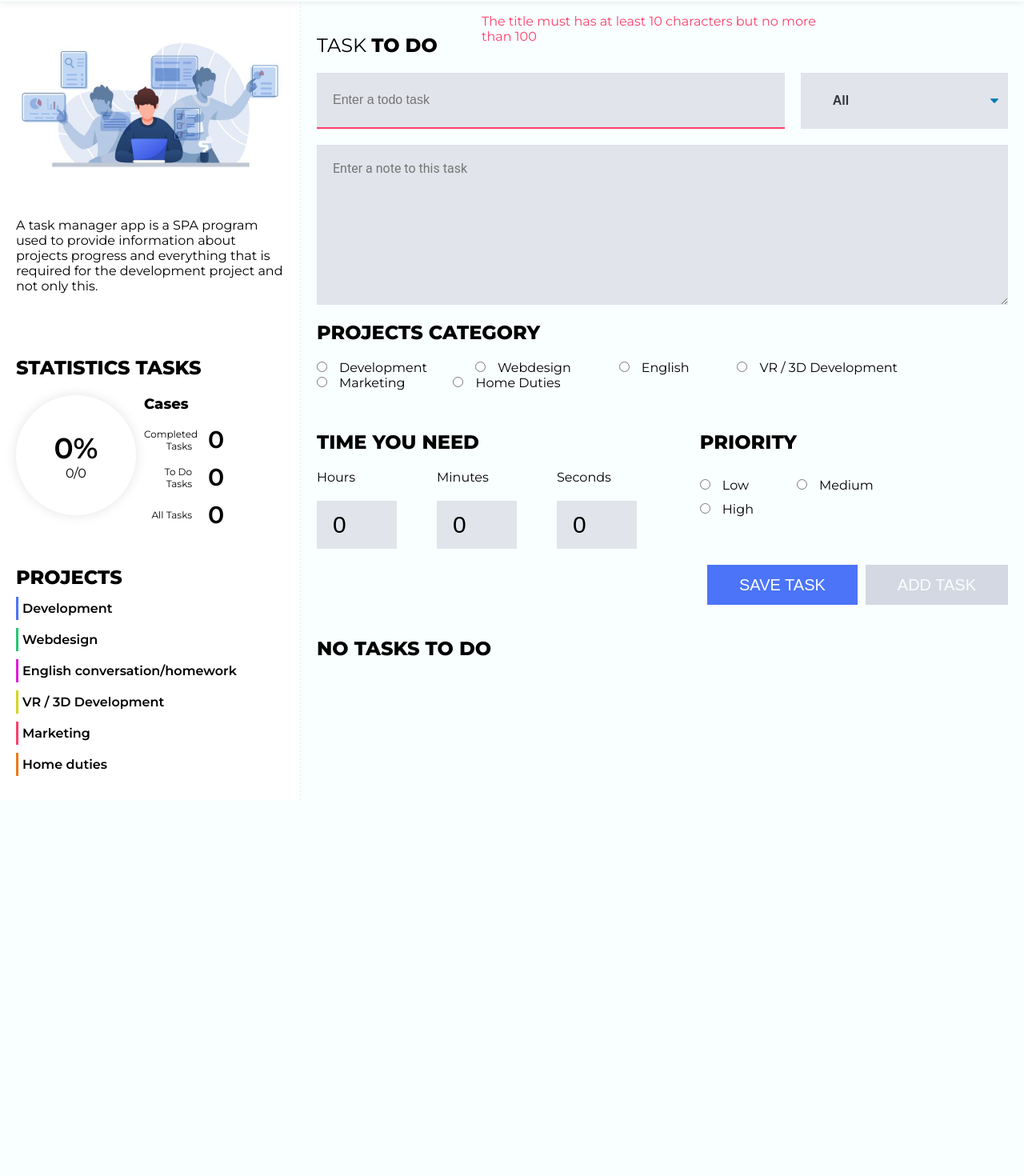
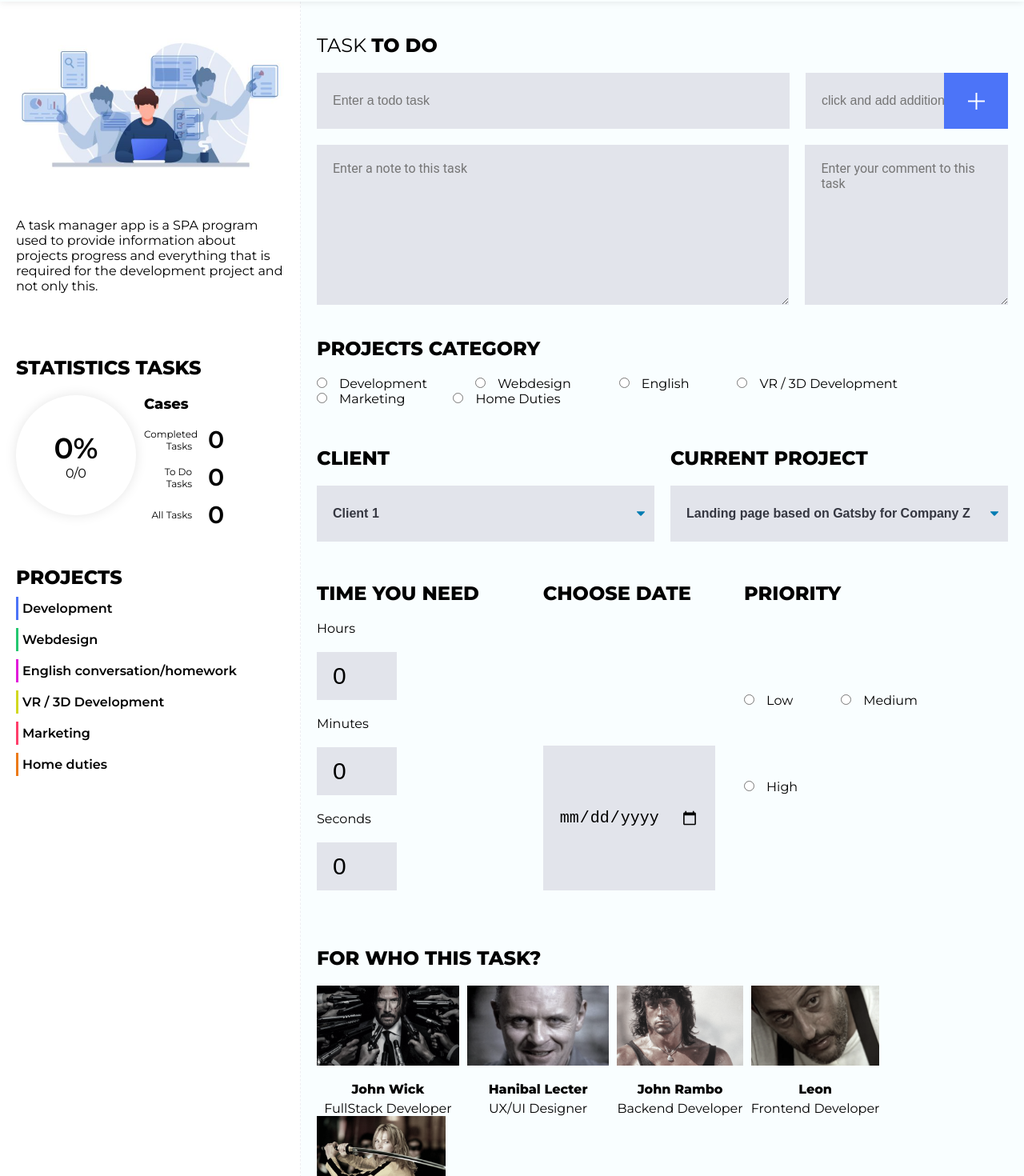
Before and after one commit to KrzysztofGrudzien/React-To-Do-App, a React (Create React App) app: page / in a window 1280 px wide. Shown: the part 68-1538 px from the top of the page at 80% size. Before the commit the page ends 1068 px from the top, so only its background shows below. Built offline with nearby package versions, Linux system fonts and the light colour scheme.

Commit message:
add new html structure to the form and style it

```diff
--- a/src/components/Form/Form.js
+++ b/src/components/Form/Form.js
@@ -1,7 +1,12 @@
-import React from "react";
+import React, { useState } from "react";
 import "./Form.scss";
 import { v4 as uuidv4 } from "uuid";
 import PropTypes from "prop-types";
+import FullStackImg from "../../assets/images/johnny-wick.jpg";
+import FrontendOneImg from "../../assets/images/leon.jpg";
+import BackendImg from "../../assets/images/rambo.png";
+import FrontendTwoImg from "../../assets/images/kill-bill.jpg";
+import DesignerImg from "../../assets/images/hannibal.jpg";
 
 const Form = ({
   setInputValue,
@@ -79,11 +84,18 @@ const Form = ({
     setSeconds(parseInt(e.target.value === "" ? 0 : e.target.value));
   };
 
+  const handleOnChangeDate = e => {
+    console.log(e.target.value);
+  };
+
+  const [startDate, setStartDate] = useState(new Date());
+
   return (
     <form className="todo-form">
       <h2 className="todo-form-title">
         TASK <b>TO DO</b>
       </h2>
+      {/*
       <p
         className={`todo-info-validation  ${
           inputValue.length < 10 || inputValue.length > 100 ? "" : "done"
@@ -91,17 +103,25 @@ const Form = ({
       >
         The title must has at least 10 characters but no more than 100
       </p>
+      */}
       <div className="todo-form-wrapper">
         <input
           type="text"
-          className={`todo-input ${
-            inputValue.length < 10 || inputValue.length > 100 ? "invalid" : ""
-          }`}
+          className={`todo-input ${inputValue.length > 100 ? "invalid" : ""}`}
           onChange={handleOnChangeInputValue}
           value={inputValue}
           placeholder="Enter a todo task"
         />
-        <select
+        <div className="todo-additional-task">
+          <input
+            className="todo-input-additional-task"
+            type="text"
+            placeholder="click and add additional tasks"
+            disabled
+          />
+          <button className="todo-additional-task-add" />
+        </div>
+        {/* <select
           className="todo-select"
           onChange={handleOnChangeSelectCategoryType}
         >
@@ -113,7 +133,9 @@ const Form = ({
           <option value="marketing">Marketing</option>
           <option value="home">Home Duties</option>
         </select>
+        */}
       </div>
+      <div className="todo-textarea-wrapper">
         <textarea
           type="text"
           className="todo-textarea"
@@ -121,7 +143,12 @@ const Form = ({
           value={textareaValue}
           placeholder="Enter a note to this task"
         />
-
+        <textarea
+          type="text"
+          className="todo-textarea-comment"
+          placeholder="Enter your comment to this task"
+        />
+      </div>
       <div className="todo-categories">
         <h2 className="todo-categories-title">PROJECTS CATEGORY</h2>
         <div className="todo-category">
@@ -203,6 +230,32 @@ const Form = ({
           </label>
         </div>
       </div>
+      <div className="todo-additional-wrapper">
+        <div className="todo-additional">
+          <h2 className="todo-additional-title">CLIENT</h2>
+          <select className="todo-select todo-select-additional">
+            <option value="">Client 1</option>
+            <option value="">Client 2</option>
+            <option value="">Client 3</option>
+            <option value="">Client 4</option>
+            <option value="">Client 5</option>
+            <option value="">Client 6</option>
+          </select>
+        </div>
+        <div className="todo-additional">
+          <h2 className="todo-additional-title">CURRENT PROJECT</h2>
+          <select className="todo-select todo-select-additional">
+            <option value="">Landing page based on Gatsby for Company Z</option>
+            <option value="">
+              Mortgae calulator based on Node.js and MongoDB
+            </option>
+            <option value="">Branding Campange for Company Y</option>
+            <option value="">SPA - for my company</option>
+            <option value="">Graphic layout for Company X</option>
+            <option value="">Experimental Three.js Website</option>
+          </select>
+        </div>
+      </div>
       <div className="todo-radio-box">
         <div className="todo-time">
           <h2 className="todo-time-title">TIME YOU NEED</h2>
@@ -241,6 +294,10 @@ const Form = ({
               onChange={handleOnChangeSeconds}
             />
           </div>
+        </div>
+        <div className="todo-date">
+          <h2 className="todo-date-title">CHOOSE DATE</h2>
+          <input type="date" className="todo-date-value" />
         </div>
         <div className="todo-priorities">
           <h2 className="todo-priorities-title">PRIORITY</h2>
@@ -285,6 +342,59 @@ const Form = ({
           </div>
         </div>
       </div>
+      <div className="todo-team">
+        <h2 className="todo-team-title">FOR WHO THIS TASK?</h2>
+        <div className="todo-team-member">
+          <img
+            src={FullStackImg}
+            alt=""
+            className="todo-team-member-img responsive"
+            alt="fullstack developer"
+          />
+          <p className="todo-team-member-name">John Wick</p>
+          <p className="todo-team-member-position">FullStack Developer</p>
+        </div>
+        <div className="todo-team-member">
+          <img
+            src={DesignerImg}
+            alt=""
+            className="todo-team-member-img responsive"
+            alt="designer developer"
+          />
+          <p className="todo-team-member-name">Hanibal Lecter</p>
+          <p className="todo-team-member-position">UX/UI Designer</p>
+        </div>
+        <div className="todo-team-member">
+          <img
+            src={BackendImg}
+            alt=""
+            className="todo-team-member-img responsive"
+            alt="backend developer"
+          />
+          <p className="todo-team-member-name">John Rambo</p>
+          <p className="todo-team-member-position">Backend Developer</p>
+        </div>
+        <div className="todo-team-member">
+          <img
+            src={FrontendOneImg}
+            alt=""
+            className="todo-team-member-img responsive"
+            alt="frontend developer"
+          />
+          <p className="todo-team-member-name">Leon</p>
+          <p className="todo-team-member-position">Frontend Developer</p>
+        </div>
+        <div className="todo-team-member">
+          <img
+            src={FrontendTwoImg}
+            alt=""
+            className="todo-team-member-img responsive"
+            alt="frontend developer"
+          />
+          <p className="todo-team-member-name">Kill Bill</p>
+          <p className="todo-team-member-position">Frontend Developer</p>
+        </div>
+      </div>
       <button
         className={inputValue.length < 1 ? "todo-button active" : "todo-button"}
         type="submit"
@@ -295,7 +405,9 @@ const Form = ({
       >
         add task
       </button>
-      <button className="todo-button mr-10">save task</button>
+      <button className="todo-button mr-10" style={{ display: "none" }}>
+        save task
+      </button>
     </form>
   );
 };
--- a/src/components/Form/Form.scss
+++ b/src/components/Form/Form.scss
@@ -36,9 +36,36 @@
     width: 70%;
   }
 
+  .todo-additional-task {
+    display: flex;
+    margin-left: 20px;
+    width: 30%;
+  }
+
+  .todo-input-additional-task {
+    border: 0;
+    background-color: $color-grey-100;
+    font-size: 1.6rem;
+    height: 70px;
+    margin-bottom: 20px;
+    outline: none;
+    padding-left: 20px;
+    width: 80%;
+  }
+
+  .todo-additional-task-add {
+    background-image: url("../../assets/icons/plus-small.svg");
+    background-position: center center;
+    background-repeat: no-repeat;
+    font-size: 3rem;
+    height: calc(100% - 20px);
+    width: 20%;
+  }
+
   .todo-time {
     display: flex;
     flex-wrap: wrap;
+    width: 450px;
 
     &-title {
       margin-bottom: 20px;
@@ -49,6 +76,25 @@
       display: flex;
       flex-direction: column;
       width: 150px;
+    }
+  }
+
+  .todo-date {
+    &-title {
+      margin-bottom: 20px;
+      width: 100%;
+    }
+
+    display: flex;
+    flex-wrap: wrap;
+    margin-bottom: 20px;
+
+    &-value {
+      border: none;
+      background-color: $color-grey-100;
+      font-size: 2rem;
+      padding: 0 20px;
+      outline: none;
     }
   }
 
@@ -64,11 +110,16 @@
   }
 
   .todo-input:focus {
-    border-bottom: 2px solid $color-green;
+    border-bottom: 1px solid $color-grey-500;
   }
 
   .invalid {
     border-bottom: 2px solid $color-red !important;
+  }
+
+  .todo-textarea-wrapper {
+    display: flex;
+    justify-content: space-between;
   }
 
   .todo-textarea {
@@ -81,15 +132,54 @@
     min-height: 200px;
     outline: none;
     padding: 20px;
-    width: 100%;
+    width: 70%;
   }
 
-  .todo-textarea:focus {
+  .todo-textarea-comment {
+    border: 0;
+    background-color: $color-grey-100;
+    display: block;
+    font-family: "Roboto", sans-serif;
+    font-size: 1.6rem;
+    margin-bottom: 20px;
+    margin-left: 20px;
+    min-height: 200px;
+    outline: none;
+    padding: 20px;
+    width: 30%;
+  }
+
+  .todo-textarea:focus,
+  .todo-textarea-comment:focus {
     border-bottom: 1px solid $color-grey-500;
   }
 
+  .todo-additional-wrapper {
+    display: flex;
+    justify-content: space-between;
+    margin-bottom: 50px;
+
+    .todo-additional {
+      display: flex;
+      flex-wrap: wrap;
+      width: 50%;
+
+      &-title {
+        font-weight: 800;
+        margin-bottom: 20px;
+        width: 100%;
+      }
+    }
+
+    .todo-additional:last-of-type {
+      margin-left: 20px;
+    }
+  }
+
   .todo-categories,
-  .todo-priorities {
+  .todo-priorities,
+  .todo-clients,
+  .todo-projects {
     display: flex;
     flex-wrap: wrap;
     margin-top: 20px;
@@ -145,13 +235,17 @@
     font-weight: 700;
     height: 70px;
     line-height: 1.3;
-    max-width: 30%;
-    padding: 15px 40px;
-    width: 100%;
+    width: 30%;
+    padding: 15px 20px;
     margin: 0;
     margin-left: 20px;
     -moz-appearance: none;
     -webkit-appearance: none;
+
+    &-additional {
+      margin: 0;
+      width: 100%;
+    }
   }
 
   .todo-select::-ms-expand {
@@ -178,4 +272,38 @@
   select[aria-disabled="true"] {
     border-color: #aaa;
   }
+
+  .todo-team {
+    display: flex;
+    flex-wrap: wrap;
+    margin-top: 50px;
+
+    &-title {
+      margin-bottom: 20px;
+      width: 100%;
+    }
+
+    &-member {
+      display: flex;
+      flex-direction: column;
+      margin-right: 10px;
+      text-align: center;
+
+      img {
+        cursor: pointer;
+        filter: grayscale(70%);
+        margin-bottom: 10px;
+
+        &:hover {
+          opacity: 0.7;
+        }
+      }
+
+      &-name {
+        font-weight: 800;
+        margin-top: 10px;
+        margin-bottom: 5px;
+      }
+    }
+  }
 }
```
Lines whose indentation alone changed are shown as unchanged.
